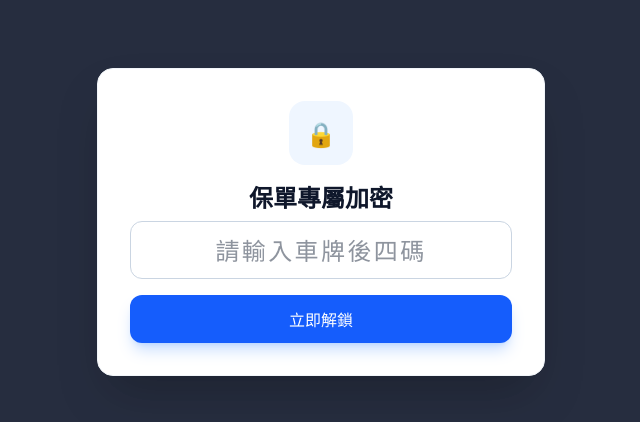
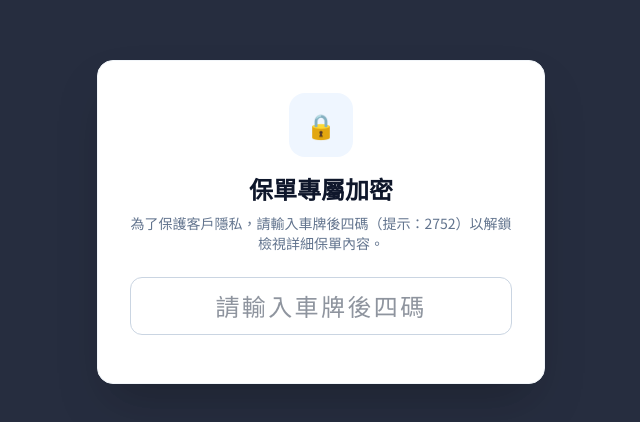
Before and after one commit to sasha1005-glitch/sasha1005-glitch.github.io, a plain HTML site: page index.html in a window 1280 px wide. Shown: the part 178-600 px from the top of the page, without its empty margins (319-959 px from the left). Drawn offline with nearby package versions, Linux system fonts and the light colour scheme.

Commit message:
Update index.html

```diff
--- a/index.html
+++ b/index.html
@@ -19,12 +19,9 @@
                 🔒
             </div>
             <h2 class="text-2xl font-bold text-slate-900 mb-2">保單專屬加密</h2>
-
+            <p class="text-slate-500 text-sm mb-6">為了保護客戶隱私，請輸入車牌後四碼（提示：2752）以解鎖檢視詳細保單內容。</p>
 
             <div class="space-y-4">
                 <input type="password" id="pinInput" maxlength="4" placeholder="請輸入車牌後四碼" class="w-full px-4 py-3 text-center text-2xl tracking-widest border border-slate-300 rounded-xl focus:ring-2 focus:ring-blue-500 focus:outline-none">
                 <div id="errorMsg" class="text-rose-500 text-xs hidden">密碼錯誤，請重新輸入（預設為 2752）</div>
-                <button onclick="checkPin()" class="w-full bg-blue-600 hover:bg-blue-700 text-white font-medium py-3 rounded-xl transition shadow-lg shadow-blue-500/25">
-                    立即解鎖
-                </button>
-            </div>
+                <button onclick="checkPin()" class="w-full bg-blue-600 hover:bg-blue-700 text-white font-medium py-3 rounded-xl transition shadow-lg shadow
```
